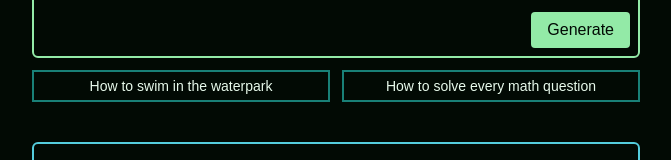
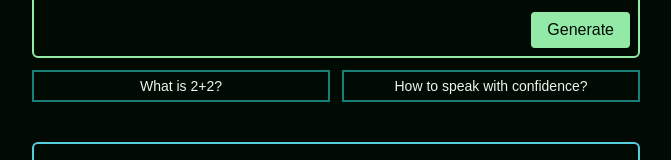
Before and after one commit to sachinbhujel/BadviceAI, a Next.js app: page / in a window 1280 px wide. Shown: the part 250-410 px from the top of the page, without its empty margins (304-975 px from the left). Built offline with nearby package versions, Linux system fonts and the light colour scheme; a web font is replaced by a local one.

Commit message:
Updated suggestions

```diff
--- a/src/app/components/Input.jsx
+++ b/src/app/components/Input.jsx
@@ -86,13 +86,13 @@ function Input() {
             className="cursor-pointer sm:w-[50%] w-[100%] border-secondary border-2 text-center p-1 text-sm text-text hover:scale-102 transition-transform duration-200"
             onClick={() => setPrompt("How to swim in the waterpark")}
           >
-            How to swim in the waterpark
+           What is 2+2?
           </p>
           <p
             className="cursor-pointer sm:w-[50%] w-[100%] border-secondary border-2 text-center p-1 text-sm text-text hover:scale-102 transition-transform duration-200"
             onClick={() => setPrompt("How to solve every math question")}
           >
-            How to solve every math question
+            How to speak with confidence?
           </p>
         </div>
       </form>
```
